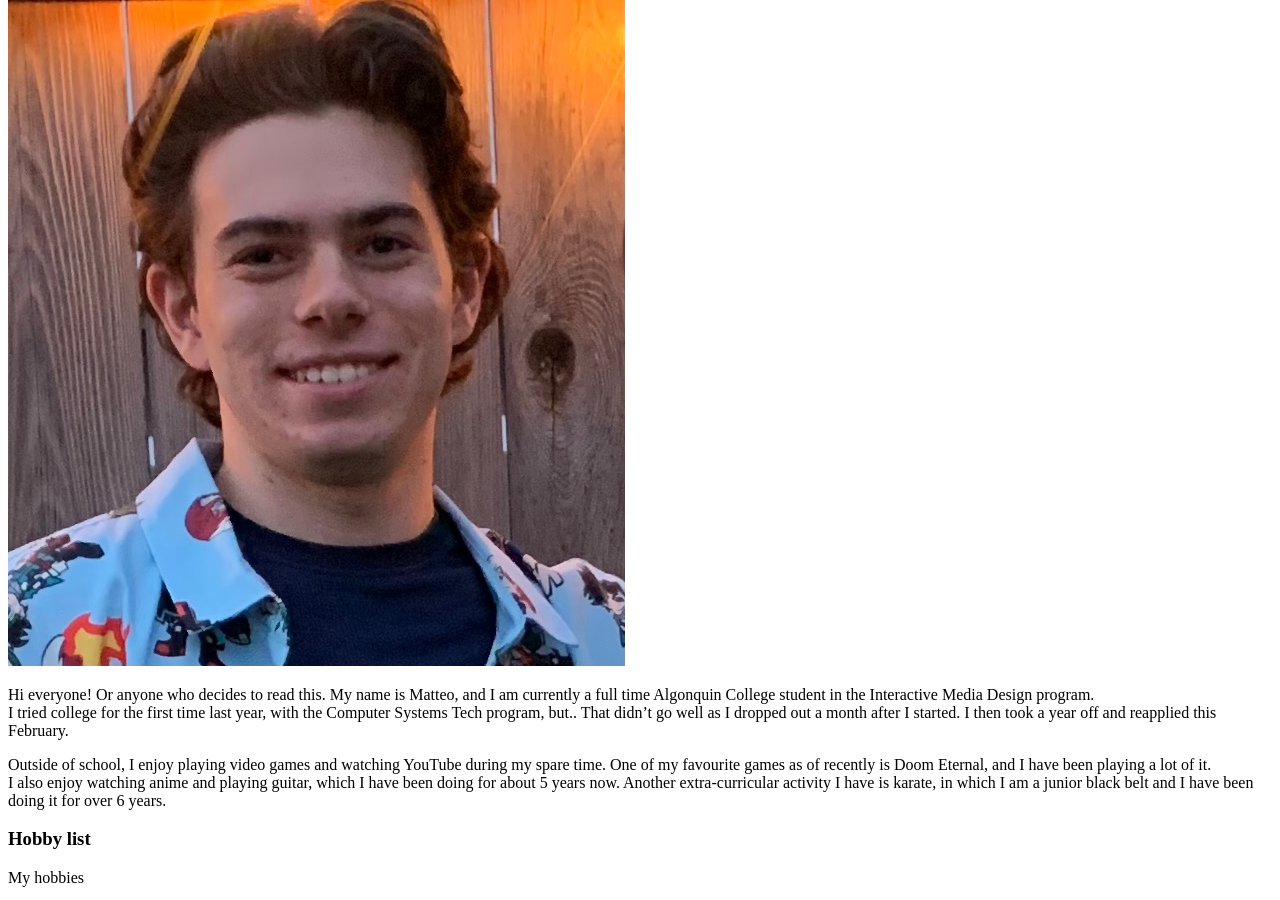
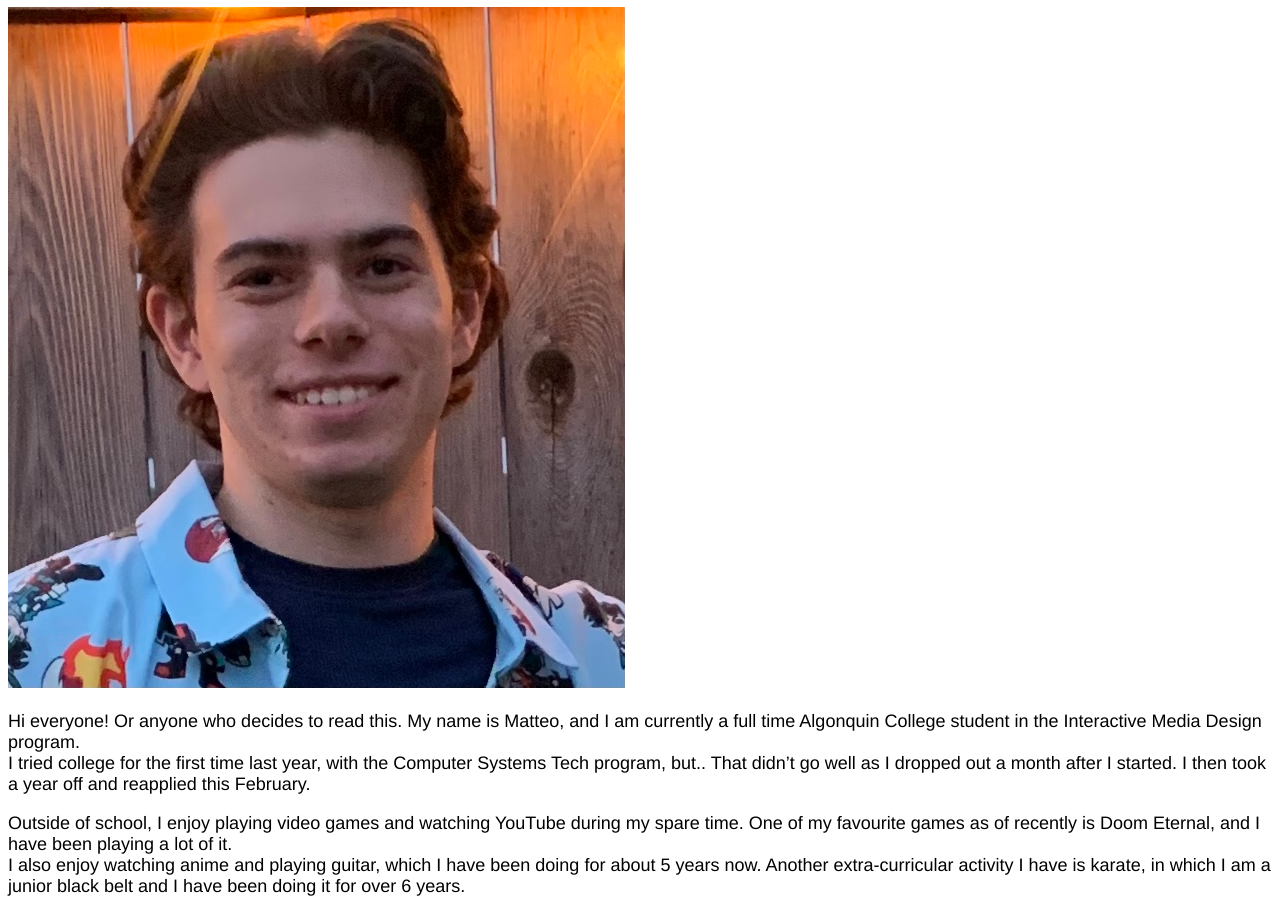
Before and after one commit to vale0153/vale0153.github.io, a plain HTML site: page html-assignment/index.html in a window 1280 px wide. Shown: the part 180-1080 px from the top of the page. Drawn offline with Linux system fonts and the light colour scheme; files that its build step writes are made by us from their sources.

Commit message:
Added CSS

```diff
--- a/html-assignment/index.html
+++ b/html-assignment/index.html
@@ -3,6 +3,7 @@
   <head>
     <meta charset="UTF-8">
     <title>html-assignment</title>
+      <link href="css/style.css" rel="stylesheet">
   </head>
   <body>
 
--- /dev/null
+++ b/html-assignment/style.css
@@ -0,0 +1,8 @@
+body {
+    font-family: 'Franklin Gothic Medium';
+    font-size: 18px;
+}
+
+header, footer {
+    background-color: black;
+}
```
